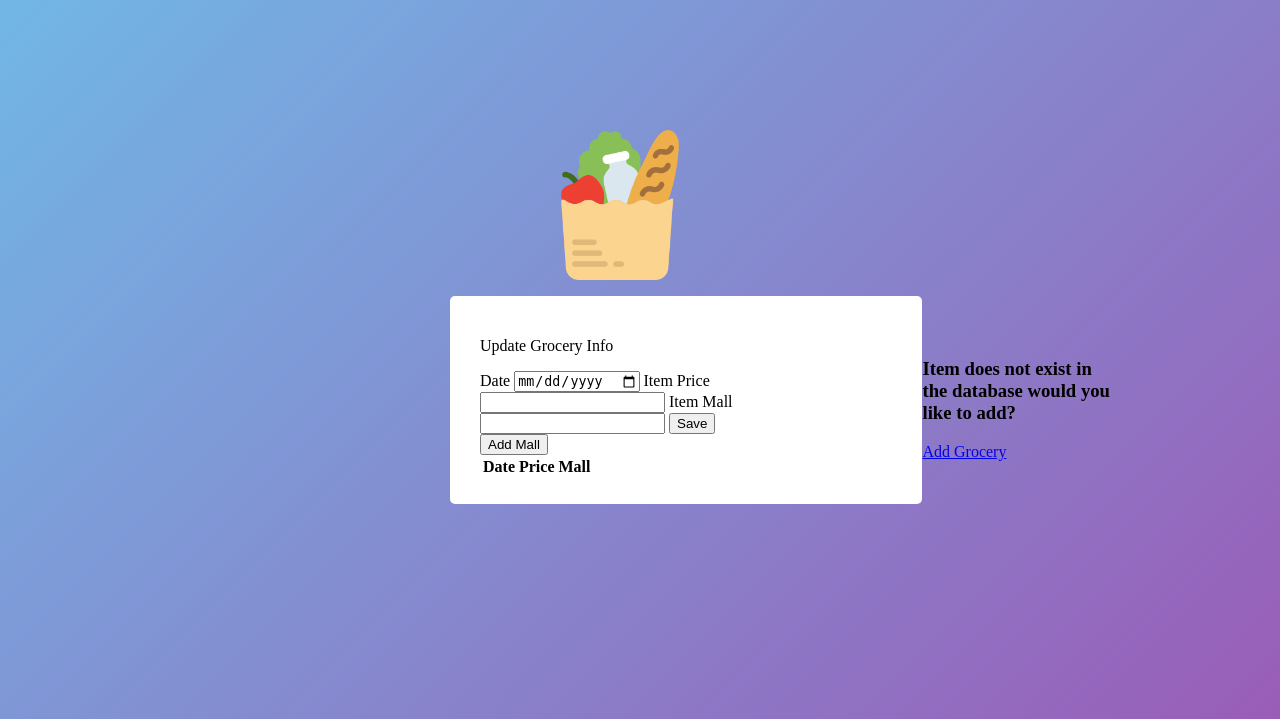
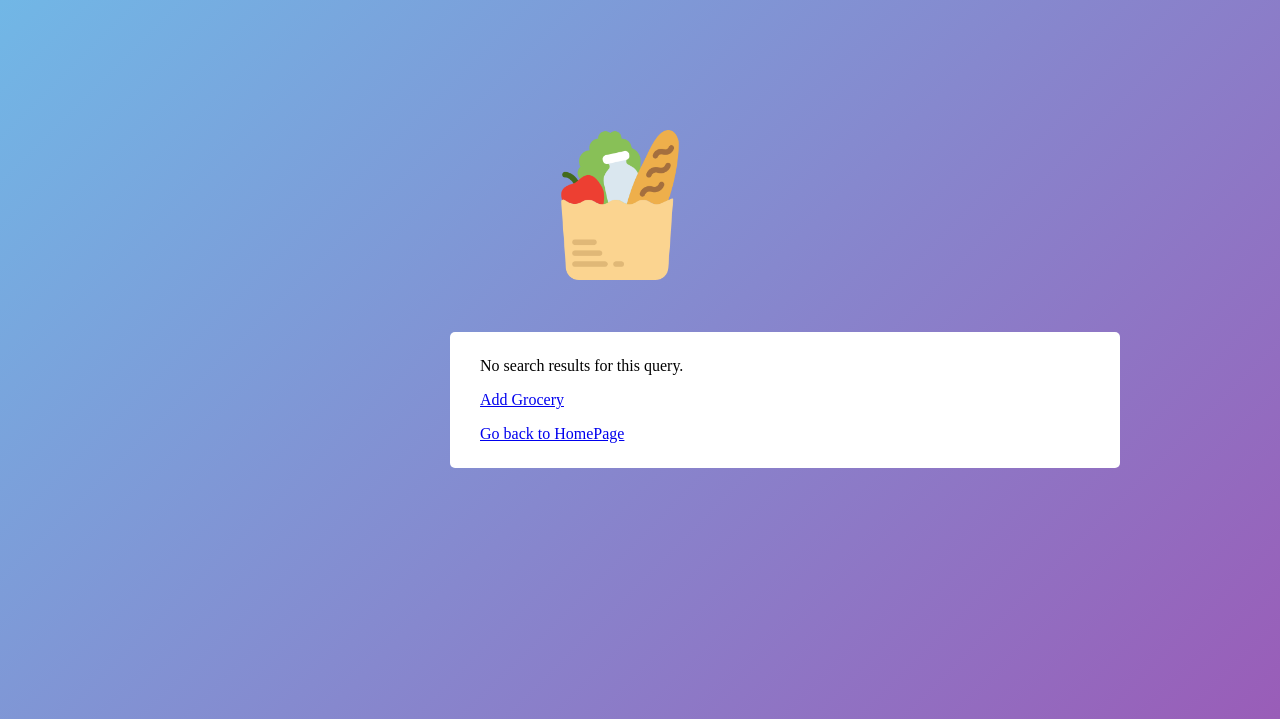
Before and after one commit to samuelomondi22/newgrocery, a Django app: page /search/ in a window 1280 px wide. Shown: the top 719 px of the page. Run offline with Django 3.2, Linux system fonts and the light colour scheme; data comes from the database, SQL or seed files in the repository; both versions use the stored data as it was after the commit; lists and menus that the app fills with data are empty; parts of the project's set-up code (start-up, migrations or seed data) failed here and were passed over; some libraries are stand-ins or nearby versions.

Commit message:
search result

```diff
--- a/grocery/app/models.py
+++ b/grocery/app/models.py
@@ -36,3 +36,6 @@ class Mall(models.Model):
     # Allows you to order by item price
     class Meta:
         ordering = ['item_price']
+
+class OrderItem(models.Model):
+    item = models.ForeignKey(Grocery, on_delete=models.CASCADE)
--- a/grocery/app/templates/detail.html
+++ b/grocery/app/templates/detail.html
@@ -10,6 +10,5 @@
     <!-- display 10 grocery from the database based on date entered . Make the date automatic in the model-->
     {% block content %}
     <h1>Grocery Details</h1>
-
 </body>
 </html>
--- a/grocery/app/templates/search_results.html
+++ b/grocery/app/templates/search_results.html
@@ -5,10 +5,9 @@
 <body id="results">
   <div class="row">
     <div class="col-s6">
+      {% for mall in object_list.mall_set.all %}
       <p>Update Grocery Info</p>
        <form method="post"> {% csrf_token %}
-        <label for="">Date</label>
-        <input type="date" class="datepicker" name="date">
         <label for="">Item Price</label>
         <input type="text" value="" name="item_price">
         <label for="">Item Mall</label>
@@ -21,23 +20,20 @@
           <tr><th>Date</th><th>Price</th><th>Mall</th></tr>
         </thead>
         <tbody>
-          {% for mall in object_list.mall_set.all %}
             <tr>
               <td>{{mall.created_at}}</td>
               <td>{{mall.item_price}}</td>
               <td>{{mall.item_mall}}</td>
             </tr>
-          {% endfor %}
-        </tbody>
-      </table>
+          </tbody>
+        </table>
+        {% empty %}
+        No search results for this query.
+        <p><a href="{% url 'add_grocery' %}">Add Grocery</a></p>
+        <a href="{% url 'home' %}">Go back to HomePage</a>
+        {% endfor %}
     </div>
   </div>
 
-  <div>
-    {% for message in messages %}
-      <h3>{{message}}</h3>
-      <a href="{% url 'add_grocery' %}"> Add Grocery </a>
-    {% endfor %}
-  </div>
 </body>
 {% endblock content %}
--- a/grocery/app/views.py
+++ b/grocery/app/views.py
@@ -1,8 +1,9 @@
 from django.shortcuts import redirect, render
-from django.views.generic import TemplateView, ListView
+from django.views.generic import TemplateView, ListView, UpdateView
 from .models import Grocery, Mall
 from django.db.models import Q
 from django.contrib import messages
+from django.conf import settings
 
 # Create your views here.
 
@@ -12,7 +13,7 @@ class HomePageView(TemplateView):
 class GroceryDetail(TemplateView):
     template_name = 'detail.html'
 
-class AddGrocery(TemplateView):
+class AddGrocery(UpdateView):
     template_name = 'add_grocery.html'
 
     # retrieve and check if the item_name exist if it does call the add mall function is not then this function below is called
@@ -25,12 +26,10 @@ class AddGrocery(TemplateView):
                 new_item_price = self.request.POST.get('item_price')
                 new_item_mall = self.request.POST.get('item_mall')
                 if Grocery.objects.filter(item_name=new_item_name).exists():
-                    grocery_to_update = Grocery.objects.filter(item_name = new_item_name)
-                    Mall.objects.filter(grocery=grocery_to_update, item_mall=new_item_mall).update(new_item_price=new_item_price)
+                    return redirect('')
                 else:
                     new_grocery = Grocery(item_name=new_item_name)
                     new_grocery.save()
-
                     # mall_set is built in function, saves the mall items with the accsiated new_grocery
                     new_grocery.mall_set.create(item_price=new_item_price, item_mall=new_item_mall, grocery=new_grocery)
                     new_grocery.save()
@@ -39,9 +38,9 @@ class AddGrocery(TemplateView):
                 # stores the message in the database
                 messages.success(self.request, "Item Added Successfully")
 
-                return redirect('/')
+                return redirect('add_grocery')
             else:
-                return redirect('/')
+                return redirect('add_grocery')
 
 
 class NoGrocery(TemplateView):
@@ -58,9 +57,7 @@ class SearchResultsView(ListView):
         if Grocery.objects.filter(item_name=query).exists():
             object_list = Grocery.objects.get(Q(item_name__icontains=query))
             return object_list
-        else:
-            messages.error(self.request,"Item does not exist in the database would you like to add?")
-            return redirect("search_results.html")
+
 
     # This function allows you to post a mall, has nothing to do with groceries
     def post(self, request):
--- a/grocery/grocery/settings.py
+++ b/grocery/grocery/settings.py
@@ -128,3 +128,4 @@ STATIC_URL = '/static/'
 # https://docs.djangoproject.com/en/3.2/ref/settings/#default-auto-field
 
 DEFAULT_AUTO_FIELD = 'django.db.models.BigAutoField'
+CART_SESSION_ID = 'grocery'
```
Also changed, not shown: grocery/app/migrations/0006_merge_20211207_1630.py (added), grocery/db.sqlite3.
